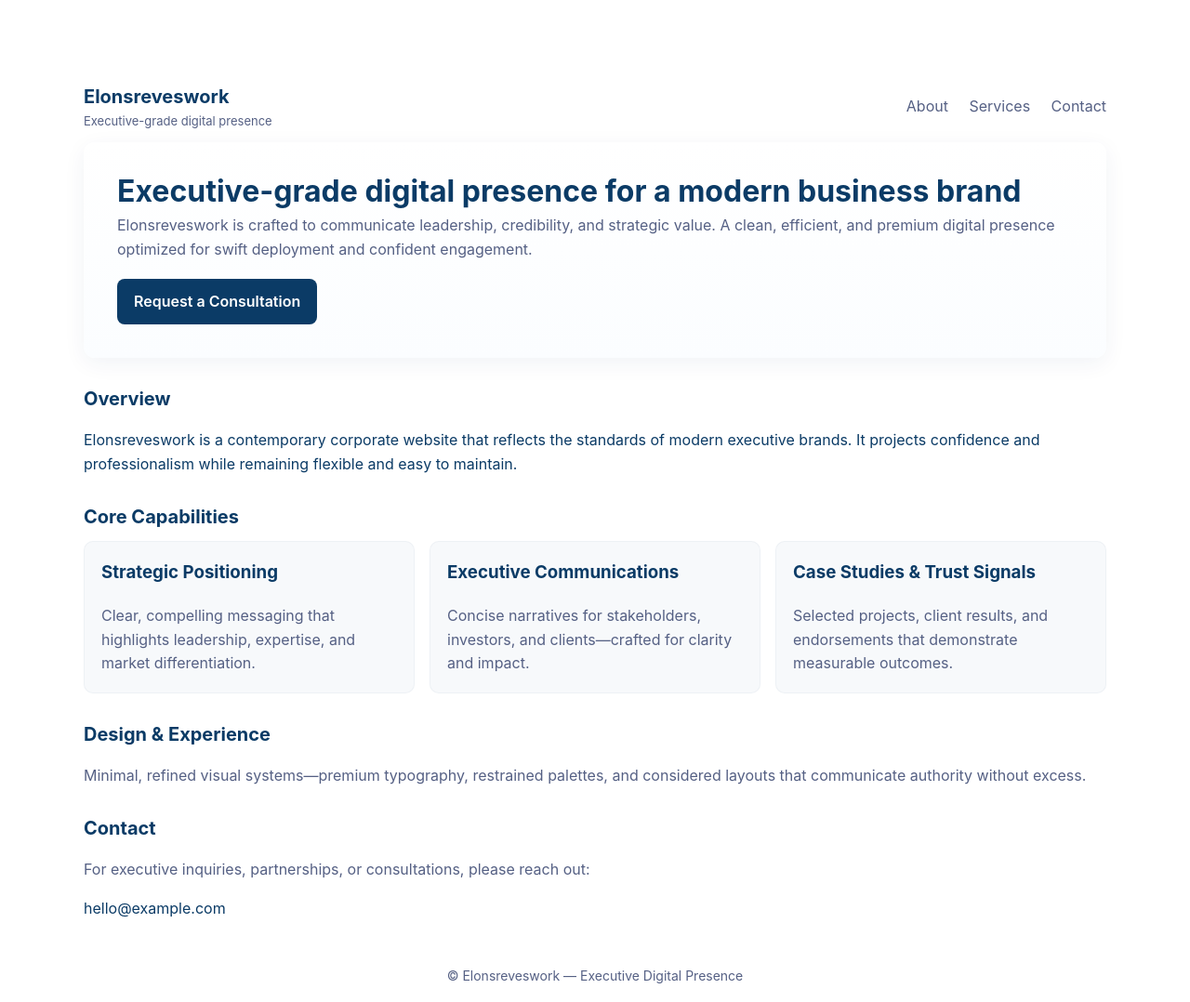
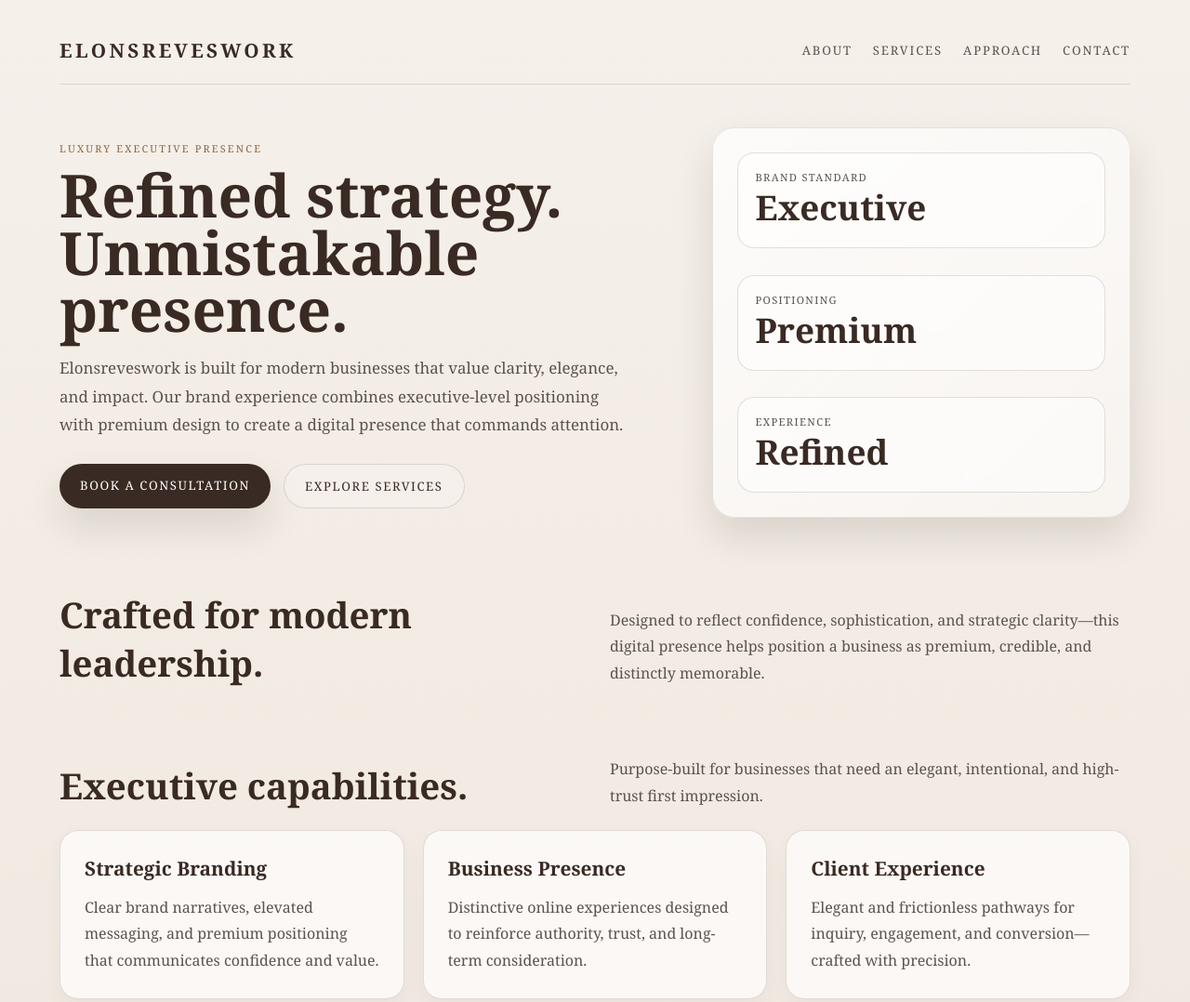
Before and after one commit to elonesreaveswork-netizen/Elonsreveswork, a plain HTML site: page index.html in a window 1280 px wide. Shown: the top 1078 px of the page at 93% size. Drawn offline with Linux system fonts and the light colour scheme.

Commit message:
Upgrade the live homepage to a more luxury brand aesthetic

```diff
--- a/index.html
+++ b/index.html
@@ -1,88 +1,374 @@
 <!DOCTYPE html>
 <html lang="en">
 <head>
-  <meta charset="utf-8">
-  <meta name="viewport" content="width=device-width, initial-scale=1">
-  <title>Elonsreveswork — Executive Digital Presence</title>
-  <meta name="description" content="Executive-grade digital presence for a modern business brand. Elonsreveswork: leadership, credibility, strategic value.">
+  <meta charset="UTF-8" />
+  <meta name="viewport" content="width=device-width, initial-scale=1.0" />
+  <title>Elonsreveswork | Luxury Executive Brand</title>
+  <meta name="description" content="Luxury executive brand website for Elonsreveswork. Premium design, refined messaging, and modern business presence." />
   <style>
-    :root{--bg:#ffffff;--muted:#556084;--accent:#0b3b66;--panel:#f7f9fb;--max:1100px}
-    body{font-family:Inter,system-ui,-apple-system,Segoe UI,Roboto,'Helvetica Neue',Arial;line-height:1.6;color:var(--accent);margin:0;background:var(--bg)}
-    .container{max-width:var(--max);margin:48px auto;padding:28px}
-    header{display:flex;justify-content:space-between;align-items:center;padding:12px 0}
-    .brand{font-weight:700;font-size:20px;color:var(--accent)}
-    .tag{color:var(--muted);font-size:13px}
-    .hero{display:grid;grid-template-columns:1fr;gap:18px;padding:36px;border-radius:12px;background:linear-gradient(180deg,#ffffff,#fbfdff);box-shadow:0 6px 24px rgba(11,59,102,0.06)}
-    h1{margin:0;font-size:32px;line-height:1.05;color:var(--accent)}
-    p.lead{margin:8px 0 0;color:var(--muted);font-size:16px}
-    .cta{display:inline-block;margin-top:18px;padding:12px 18px;border-radius:8px;background:var(--accent);color:#fff;text-decoration:none;font-weight:600}
-    section{margin-top:28px}
-    h2{font-size:20px;margin-bottom:10px;color:var(--accent)}
-    .grid{display:grid;grid-template-columns:repeat(auto-fit,minmax(220px,1fr));gap:16px}
-    .card{background:var(--panel);padding:18px;border-radius:10px;border:1px solid rgba(11,59,102,0.04)}
-    footer{margin:48px 0 24px;color:var(--muted);font-size:14px;text-align:center}
-    @media (max-width:640px){.container{margin:20px;padding:16px}.hero{padding:20px}h1{font-size:24px}}
+    :root {
+      --bg: #f5f0ea;
+      --bg-2: #efe5dc;
+      --card: rgba(255,255,255,0.68);
+      --text: #1b1b1b;
+      --muted: #5c524d;
+      --gold: #b8905b;
+      --gold-deep: #8b663e;
+      --brown: #3a2a24;
+      --line: rgba(58,42,36,0.14);
+      --shadow: 0 20px 40px rgba(36, 24, 18, 0.12);
+      --max: 1200px;
+    }
+
+    * { box-sizing: border-box; }
+    html { scroll-behavior: smooth; }
+    body {
+      margin: 0;
+      font-family: Georgia, 'Times New Roman', serif;
+      background: linear-gradient(180deg, var(--bg), var(--bg-2));
+      color: var(--text);
+    }
+
+    .container {
+      max-width: var(--max);
+      margin: 0 auto;
+      padding: 28px 24px 64px;
+    }
+
+    header {
+      display: flex;
+      justify-content: space-between;
+      align-items: center;
+      padding: 12px 0 22px;
+      border-bottom: 1px solid var(--line);
+    }
+
+    .brand {
+      font-size: 1.3rem;
+      letter-spacing: 0.16em;
+      text-transform: uppercase;
+      font-weight: 600;
+      color: var(--brown);
+    }
+
+    nav {
+      display: flex;
+      gap: 22px;
+      align-items: center;
+    }
+
+    nav a {
+      text-decoration: none;
+      color: var(--muted);
+      font-size: 0.82rem;
+      letter-spacing: 0.14em;
+      text-transform: uppercase;
+    }
+
+    .hero {
+      display: grid;
+      grid-template-columns: 1.2fr 0.8fr;
+      gap: 28px;
+      align-items: center;
+      padding: 46px 0 26px;
+    }
+
+    .eyebrow {
+      color: var(--gold-deep);
+      letter-spacing: 0.2em;
+      text-transform: uppercase;
+      font-size: 0.68rem;
+      margin-bottom: 12px;
+      display: inline-block;
+    }
+
+    h1 {
+      font-size: clamp(2.8rem, 5vw, 5rem);
+      line-height: 0.96;
+      margin: 0;
+      color: var(--brown);
+      font-weight: 600;
+    }
+
+    .lead {
+      color: var(--muted);
+      font-size: 1.06rem;
+      line-height: 1.8;
+      margin: 18px 0 0;
+      max-width: 620px;
+    }
+
+    .actions {
+      display: flex;
+      gap: 14px;
+      margin-top: 26px;
+      flex-wrap: wrap;
+    }
+
+    .btn {
+      display: inline-block;
+      padding: 14px 22px;
+      text-decoration: none;
+      border-radius: 999px;
+      transition: 0.2s ease;
+      font-size: 0.82rem;
+      letter-spacing: 0.12em;
+      text-transform: uppercase;
+    }
+
+    .btn-primary {
+      background: var(--brown);
+      color: #fff;
+      box-shadow: var(--shadow);
+    }
+
+    .btn-secondary {
+      border: 1px solid var(--line);
+      color: var(--brown);
+      background: rgba(255,255,255,0.2);
+    }
+
+    .hero-panel {
+      background: linear-gradient(135deg, rgba(255,255,255,0.75), rgba(255,255,255,0.4));
+      border: 1px solid rgba(58,42,36,0.10);
+      border-radius: 24px;
+      box-shadow: var(--shadow);
+      padding: 26px;
+      min-height: 420px;
+      display: flex;
+      flex-direction: column;
+      justify-content: space-between;
+    }
+
+    .mini-card {
+      background: rgba(255,255,255,0.5);
+      border: 1px solid var(--line);
+      border-radius: 18px;
+      padding: 18px;
+      backdrop-filter: blur(4px);
+    }
+
+    .stat {
+      font-size: 2.3rem;
+      color: var(--brown);
+      margin: 0;
+      font-weight: 600;
+    }
+
+    .label {
+      color: var(--muted);
+      letter-spacing: 0.12em;
+      text-transform: uppercase;
+      font-size: 0.7rem;
+    }
+
+    section {
+      padding-top: 52px;
+    }
+
+    .section-head {
+      display: flex;
+      justify-content: space-between;
+      align-items: flex-end;
+      gap: 20px;
+      margin-bottom: 22px;
+    }
+
+    .section-head h2 {
+      margin: 0;
+      font-size: clamp(2rem, 3vw, 3.2rem);
+      color: var(--brown);
+      font-weight: 600;
+    }
+
+    .section-head p {
+      margin: 0;
+      color: var(--muted);
+      max-width: 560px;
+      line-height: 1.8;
+    }
+
+    .grid {
+      display: grid;
+      grid-template-columns: repeat(3, minmax(0, 1fr));
+      gap: 20px;
+    }
+
+    .card {
+      background: var(--card);
+      border: 1px solid var(--line);
+      border-radius: 20px;
+      padding: 26px;
+      box-shadow: 0 8px 22px rgba(27, 27, 27, 0.04);
+    }
+
+    .card h3 {
+      margin: 0 0 14px;
+      font-size: 1.3rem;
+      color: var(--brown);
+      font-weight: 600;
+    }
+
+    .card p {
+      margin: 0;
+      color: var(--muted);
+      line-height: 1.8;
+    }
+
+    .quote {
+      margin-top: 36px;
+      background: linear-gradient(135deg, rgba(58,42,36,0.96), rgba(22,16,12,0.94));
+      color: #f1e7df;
+      border-radius: 24px;
+      padding: 30px 32px;
+      display: grid;
+      grid-template-columns: 1.2fr 0.8fr;
+      gap: 28px;
+      align-items: center;
+    }
+
+    .quote p {
+      margin: 0;
+      font-size: clamp(1.2rem, 2vw, 2rem);
+      line-height: 1.5;
+      font-style: italic;
+    }
+
+    .quote .meta {
+      color: #dcc4ad;
+      letter-spacing: 0.14em;
+      text-transform: uppercase;
+      font-size: 0.72rem;
+      display: block;
+      margin-top: 18px;
+    }
+
+    footer {
+      text-align: center;
+      padding: 44px 0 12px;
+      color: var(--muted);
+      font-size: 0.82rem;
+      letter-spacing: 0.08em;
+      text-transform: uppercase;
+    }
+
+    @media (max-width: 820px) {
+      .hero, .grid, .quote {
+        grid-template-columns: 1fr;
+      }
+      header {
+        flex-direction: column;
+        gap: 14px;
+        align-items: flex-start;
+      }
+      nav {
+        flex-wrap: wrap;
+        gap: 12px 18px;
+      }
+      .section-head {
+        flex-direction: column;
+        align-items: flex-start;
+      }
+    }
   </style>
 </head>
 <body>
   <div class="container">
     <header>
-      <div>
-        <div class="brand">Elonsreveswork</div>
-        <div class="tag">Executive-grade digital presence</div>
-      </div>
-      <nav aria-label="primary">
-        <a href="#about" style="color:var(--muted);text-decoration:none;margin-left:18px">About</a>
-        <a href="#services" style="color:var(--muted);text-decoration:none;margin-left:18px">Services</a>
-        <a href="#contact" style="color:var(--muted);text-decoration:none;margin-left:18px">Contact</a>
+      <div class="brand">Elonsreveswork</div>
+      <nav>
+        <a href="#about">About</a>
+        <a href="#services">Services</a>
+        <a href="#approach">Approach</a>
+        <a href="#contact">Contact</a>
       </nav>
     </header>
 
-    <main class="hero" role="main">
+    <main class="hero">
       <div>
-        <h1>Executive-grade digital presence for a modern business brand</h1>
-        <p class="lead">Elonsreveswork is crafted to communicate leadership, credibility, and strategic value. A clean, efficient, and premium digital presence optimized for swift deployment and confident engagement.</p>
-        <a class="cta" href="#contact">Request a Consultation</a>
+        <span class="eyebrow">Luxury Executive Presence</span>
+        <h1>Refined strategy. Unmistakable presence.</h1>
+        <p class="lead">Elonsreveswork is built for modern businesses that value clarity, elegance, and impact. Our brand experience combines executive-level positioning with premium design to create a digital presence that commands attention.</p>
+        <div class="actions">
+          <a class="btn btn-primary" href="#contact">Book a Consultation</a>
+          <a class="btn btn-secondary" href="#services">Explore Services</a>
+        </div>
+      </div>
+
+      <div class="hero-panel">
+        <div class="mini-card">
+          <div class="label">Brand Standard</div>
+          <p class="stat">Executive</p>
+        </div>
+        <div class="mini-card">
+          <div class="label">Positioning</div>
+          <p class="stat">Premium</p>
+        </div>
+        <div class="mini-card">
+          <div class="label">Experience</div>
+          <p class="stat">Refined</p>
+        </div>
       </div>
     </main>
 
     <section id="about">
-      <h2>Overview</h2>
-      <p>Elonsreveswork is a contemporary corporate website that reflects the standards of modern executive brands. It projects confidence and professionalism while remaining flexible and easy to maintain.</p>
+      <div class="section-head">
+        <h2>Crafted for modern leadership.</h2>
+        <p>Designed to reflect confidence, sophistication, and strategic clarity—this digital presence helps position a business as premium, credible, and distinctly memorable.</p>
+      </div>
     </section>
 
     <section id="services">
-      <h2>Core Capabilities</h2>
+      <div class="section-head">
+        <h2>Executive capabilities.</h2>
+        <p>Purpose-built for businesses that need an elegant, intentional, and high-trust first impression.</p>
+      </div>
       <div class="grid">
-        <div class="card">
-          <h3 style="margin-top:0">Strategic Positioning</h3>
-          <p style="margin:0;color:var(--muted)">Clear, compelling messaging that highlights leadership, expertise, and market differentiation.</p>
+        <article class="card">
+          <h3>Strategic Branding</h3>
+          <p>Clear brand narratives, elevated messaging, and premium positioning that communicates confidence and value.</p>
+        </article>
+        <article class="card">
+          <h3>Business Presence</h3>
+          <p>Distinctive online experiences designed to reinforce authority, trust, and long-term consideration.</p>
+        </article>
+        <article class="card">
+          <h3>Client Experience</h3>
+          <p>Elegant and frictionless pathways for inquiry, engagement, and conversion—crafted with precision.</p>
+        </article>
+      </div>
+    </section>
+
+    <section id="approach">
+      <div class="section-head">
+        <h2>Luxury in execution.</h2>
+        <p>Every detail is composed to feel intentional: refined design, balanced typography, and carefully considered messaging.</p>
+      </div>
+      <div class="quote">
+        <div>
+          <p>“A premium digital experience should feel as deliberate as the business behind it.”</p>
+          <span class="meta">Elonsreveswork</span>
         </div>
-        <div class="card">
-          <h3 style="margin-top:0">Executive Communications</h3>
-          <p style="margin:0;color:var(--muted)">Concise narratives for stakeholders, investors, and clients—crafted for clarity and impact.</p>
-        </div>
-        <div class="card">
-          <h3 style="margin-top:0">Case Studies & Trust Signals</h3>
-          <p style="margin:0;color:var(--muted)">Selected projects, client results, and endorsements that demonstrate measurable outcomes.</p>
+        <div class="mini-card">
+          <div class="label">Promise</div>
+          <p class="stat" style="font-size:1.6rem">Elegance in motion.</p>
         </div>
       </div>
     </section>
 
-    <section id="approach">
-      <h2>Design & Experience</h2>
-      <p style="color:var(--muted)">Minimal, refined visual systems—premium typography, restrained palettes, and considered layouts that communicate authority without excess.</p>
+    <section id="contact">
+      <div class="section-head">
+        <h2>Connect with us.</h2>
+        <p>For inquiries, collaborations, and business opportunities, we welcome the conversation.</p>
+      </div>
+      <div class="card">
+        <p style="margin:0; color:var(--muted); line-height:1.8;">
+          Email: <a href="mailto:hello@example.com" style="color:var(--brown); text-decoration:none;">hello@example.com</a>
+        </p>
+      </div>
     </section>
 
-    <section id="contact">
-      <h2>Contact</h2>
-      <p style="color:var(--muted)">For executive inquiries, partnerships, or consultations, please reach out:</p>
-      <p style="margin-top:8px"><a href="mailto:hello@example.com" style="color:var(--accent);text-decoration:none">hello@example.com</a></p>
-    </section>
-
-    <footer>
-      © Elonsreveswork — Executive Digital Presence
-    </footer>
+    <footer>Elonsreveswork © 2026</footer>
   </div>
 </body>
 </html>
```
